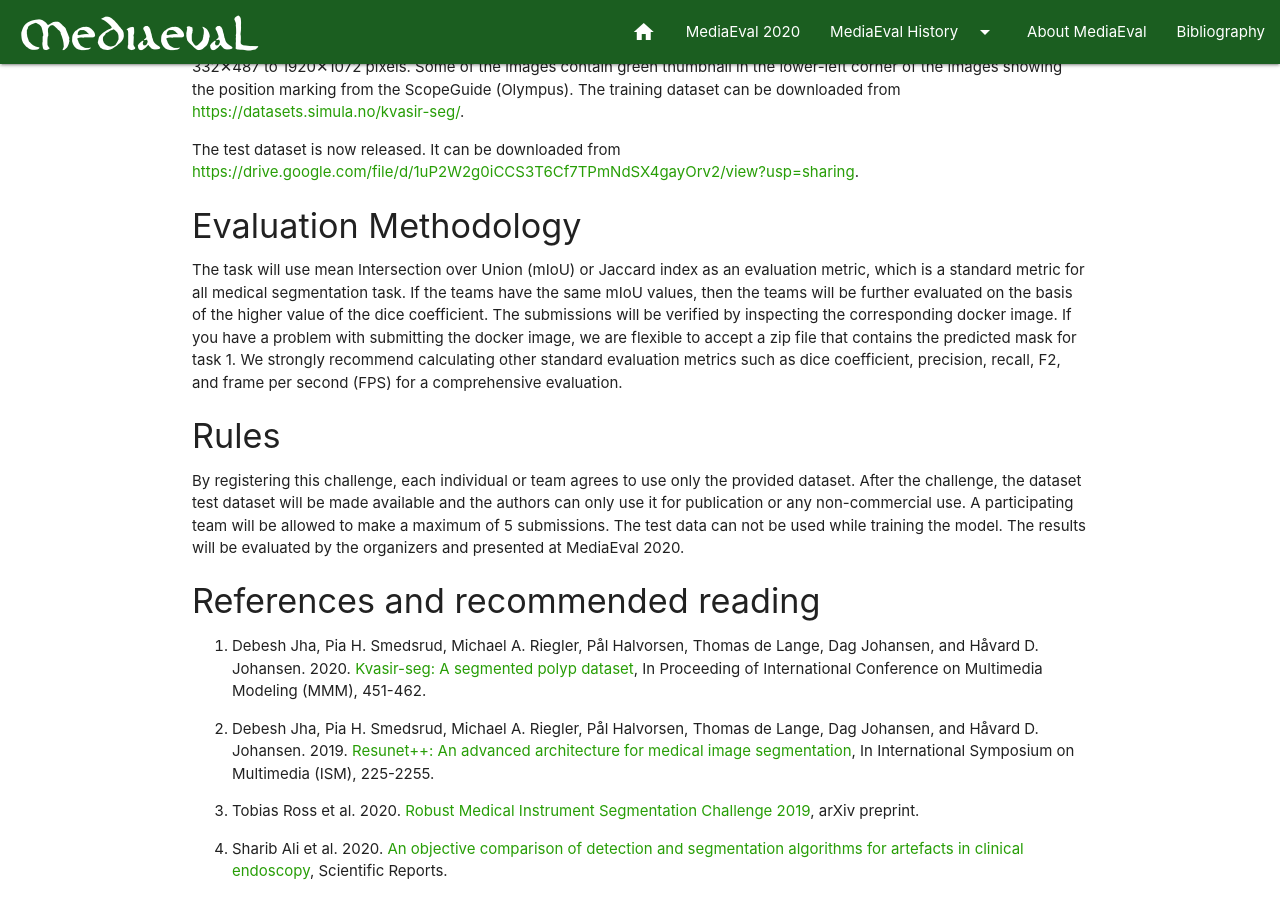
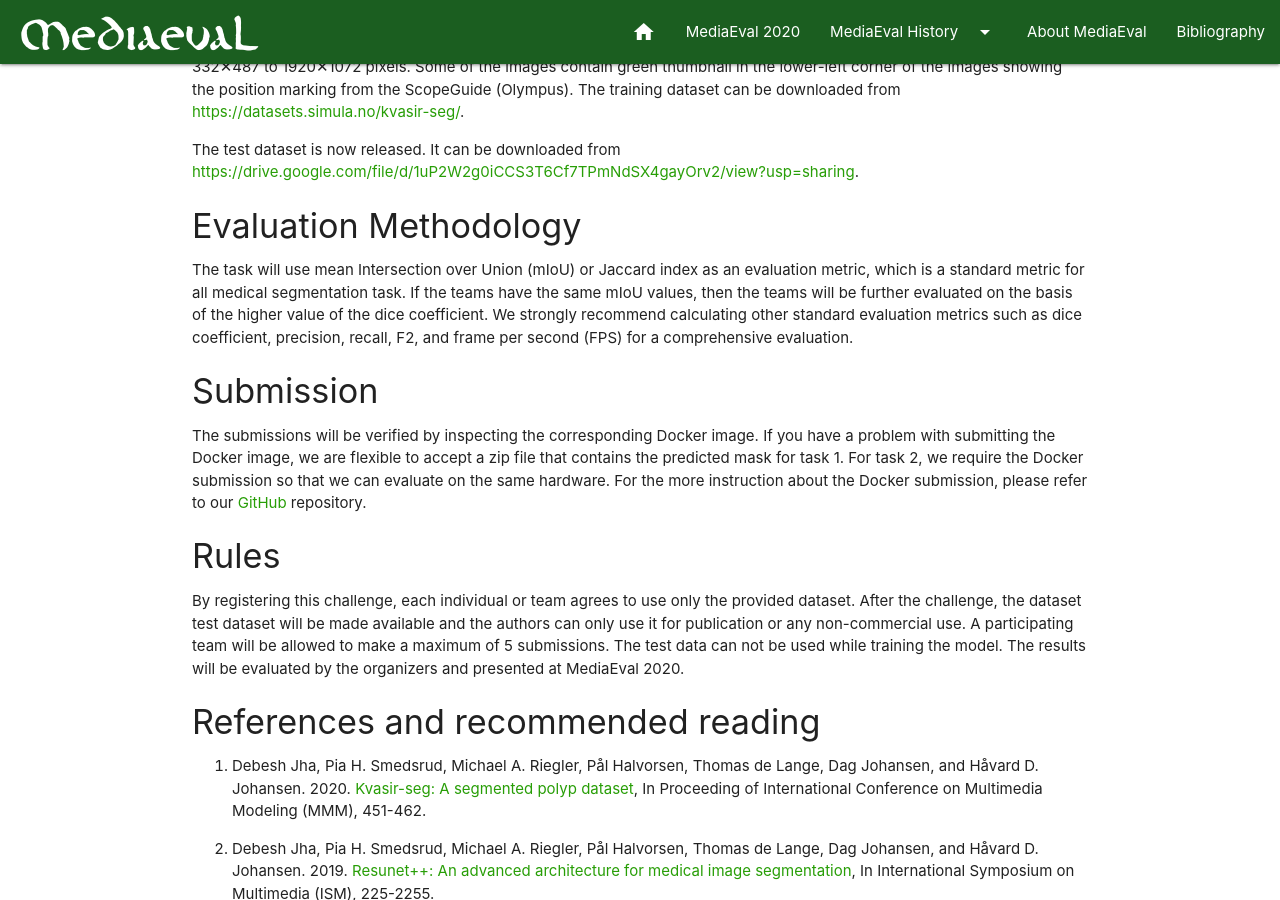
Before and after one commit to multimediaeval/multimediaeval.github.io, a Jekyll site: the page built from _editions/2020/tasks/medico.md, in a window 1280 px wide and 900 px high, scrolled down 1198 px. Built offline with Jekyll 4.4.1, drawn with Linux system fonts in a browser that asks for light colours.

Commit message:
Update medico.md

```diff
--- a/_editions/2020/tasks/medico.md
+++ b/_editions/2020/tasks/medico.md
@@ -37,7 +37,11 @@ The dataset contains 1,000 polyp images and their corresponding ground truth mas
 The test dataset is now released. It can be downloaded from [https://drive.google.com/file/d/1uP2W2g0iCCS3T6Cf7TPmNdSX4gayOrv2/view?usp=sharing](https://drive.google.com/file/d/1uP2W2g0iCCS3T6Cf7TPmNdSX4gayOrv2/view?usp=sharing).
 
 #### Evaluation Methodology
-The task will use mean Intersection over Union (mIoU) or Jaccard index as an evaluation metric, which is a standard metric for all medical segmentation task. If the teams have the same mIoU values, then the teams will be further evaluated on the basis of the higher value of the dice coefficient. The submissions will be verified by inspecting the corresponding docker image. If you have a problem with submitting the docker image, we are flexible to accept a zip file that contains the predicted mask for task 1. We strongly recommend calculating other standard evaluation metrics such as dice coefficient, precision, recall, F2, and frame per second (FPS) for a comprehensive evaluation.
+The task will use mean Intersection over Union (mIoU) or Jaccard index as an evaluation metric, which is a standard metric for all medical segmentation task. If the teams have the same mIoU values, then the teams will be further evaluated on the basis of the higher value of the dice coefficient. We strongly recommend calculating other standard evaluation metrics such as dice coefficient, precision, recall, F2, and frame per second (FPS) for a comprehensive evaluation.
+
+#### Submission
+The submissions will be verified by inspecting the corresponding Docker image. If you have a problem with submitting the Docker image, we are flexible to accept a zip file that contains the predicted mask for task 1. For task 2, we require the Docker submission so that we can evaluate on the same hardware. For the more instruction about the Docker submission, please refer to our [GitHub](https://github.com/DebeshJha/Medico-automatic-polyp-segmentation-challenge/tree/master/submission) repository.
+
 
 #### Rules
 By registering this challenge, each individual or team agrees to use only the provided dataset. After the challenge, the dataset test dataset will be made available and the authors can only use it for publication or any non-commercial use. A participating team will be allowed to make a maximum of 5 submissions. The test data can not be used while training the model. The results will be evaluated by the organizers and presented at MediaEval 2020.
```
